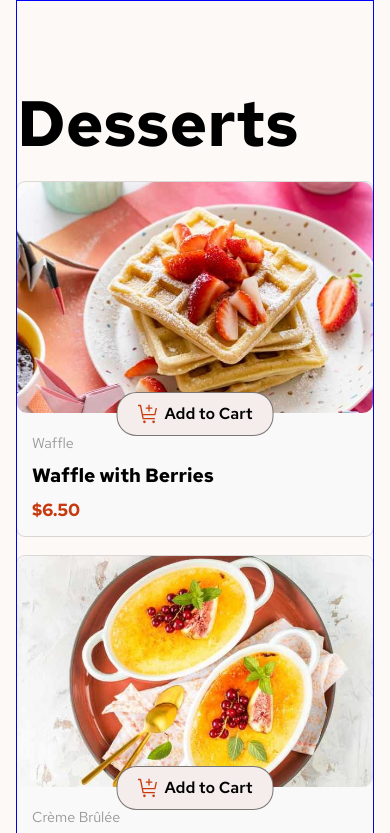
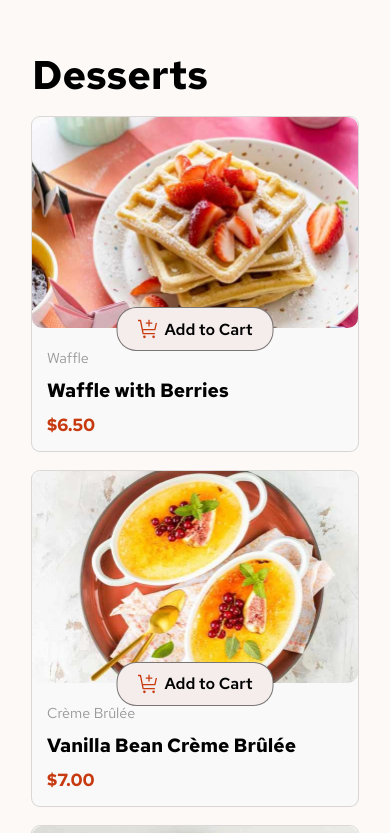
Before and after one commit to itsmecedy/Product-list-with-cart, a website: page index.html in a window 390 px wide. Shown: the top 833 px of the page. Drawn offline with Linux system fonts and the light colour scheme.

Commit message:
fix margin, gaps, and paddings for better use in lower screen sisez.

```diff
--- a/style/styles.scss
+++ b/style/styles.scss
@@ -29,21 +29,39 @@ body {
   justify-content: space-between;
   padding: 5rem 0;
   gap: 2rem;
-  border: 1px solid blue;
-
+  // border: 1px solid blue;
   @media (max-width: 1400px) {
     margin: 0 3rem;
   }
+  @media (max-width: 1000px) {
+    flex-direction: column;
+  }
   @media (max-width: 600px) {
-    margin: 0 1rem;
+    margin: 0 2rem;
+    padding: 3rem 0;
+
   }
   .main {
     width: 70%;
     flex: 3;
+    @media (max-width: 600px) {
+      margin: 0 auto;
+      padding: 0;
+    }
+    @media (max-width: 1000px) {
+      margin: 0 auto;
+      width: 100%;
+    }
     .title {
       font-size: 4rem;
       font-weight: 700;
       margin-bottom: 1rem;
+      @media (max-width: 600px) {
+        font-size: 3rem;
+      }
+      @media (max-width: 450px) {
+        font-size: 2.5rem;
+      }
     }
     .menu-items {
       display: grid;
@@ -105,6 +123,7 @@ body {
           display: flex;
           align-items: center;
           border: 0.5px solid rgba(0, 0, 0, 0.5);
+          white-space: nowrap; // Prevent text wrapping
           .cart-icon {
             width: 22px;
             height: 22px;
@@ -160,11 +179,15 @@ body {
     font-weight: 700;
     color: var(--Red);
     height: fit-content;
+    box-shadow: rgba(0, 0, 0, 0.02) 0px 1px 3px 0px,
+    rgba(27, 31, 35, 0.15) 0px 0px 0px 1px;
 
-    @media (max-width: 1023px) {
-      // Hide cart on smaller screens
-      display: none;
-    }
+    // @media (max-width: 1000px) {
+    //   // Hide cart on smaller screens
+    //   // display: none;
+    //   // margin: 0 5.5rem;
+
+    // }
     #cartItemsCount {
       font-size: 2rem;
       font-weight: 700;
```
Also changed, not shown: style/styles.css, 1 other file.
